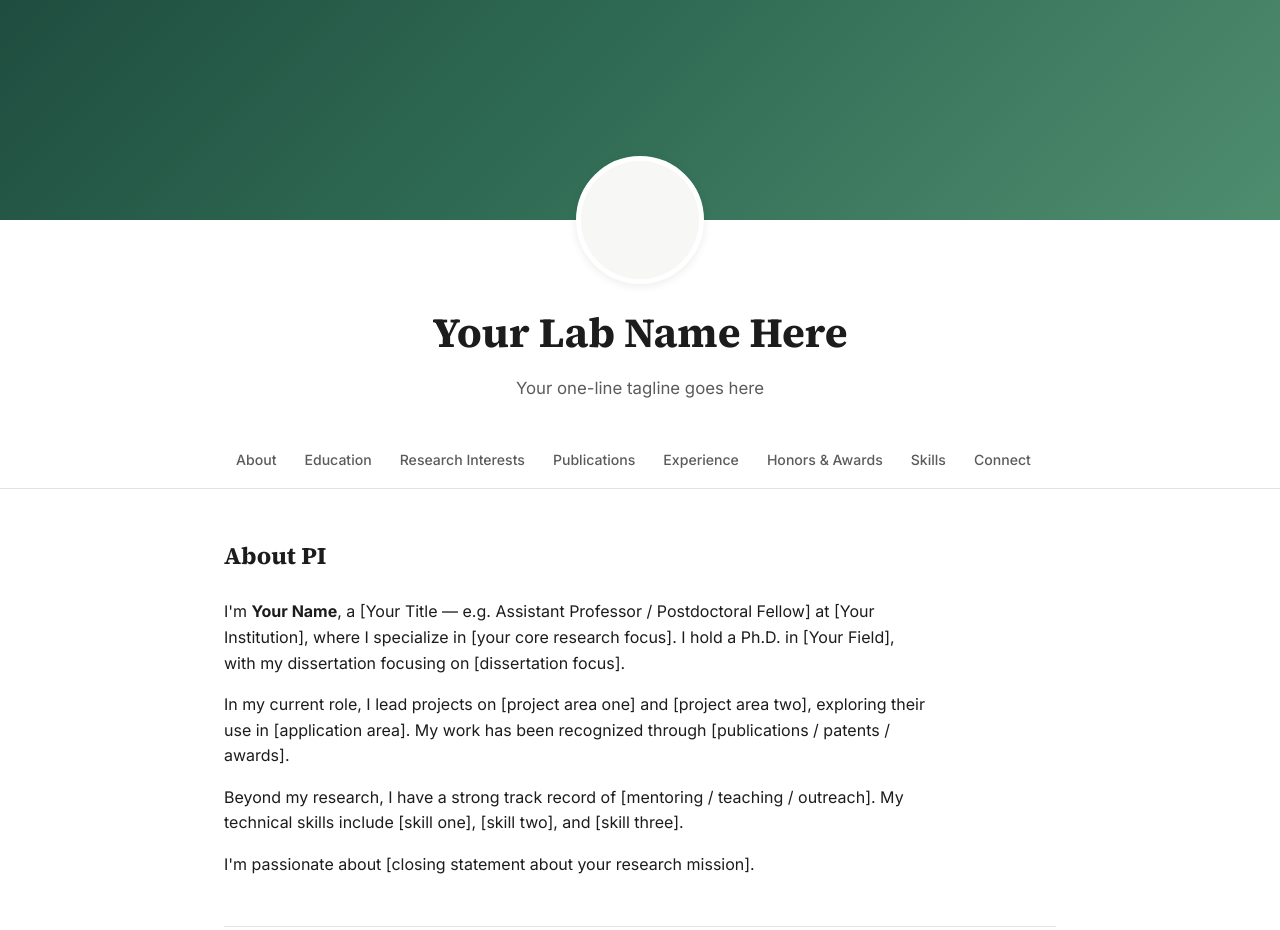
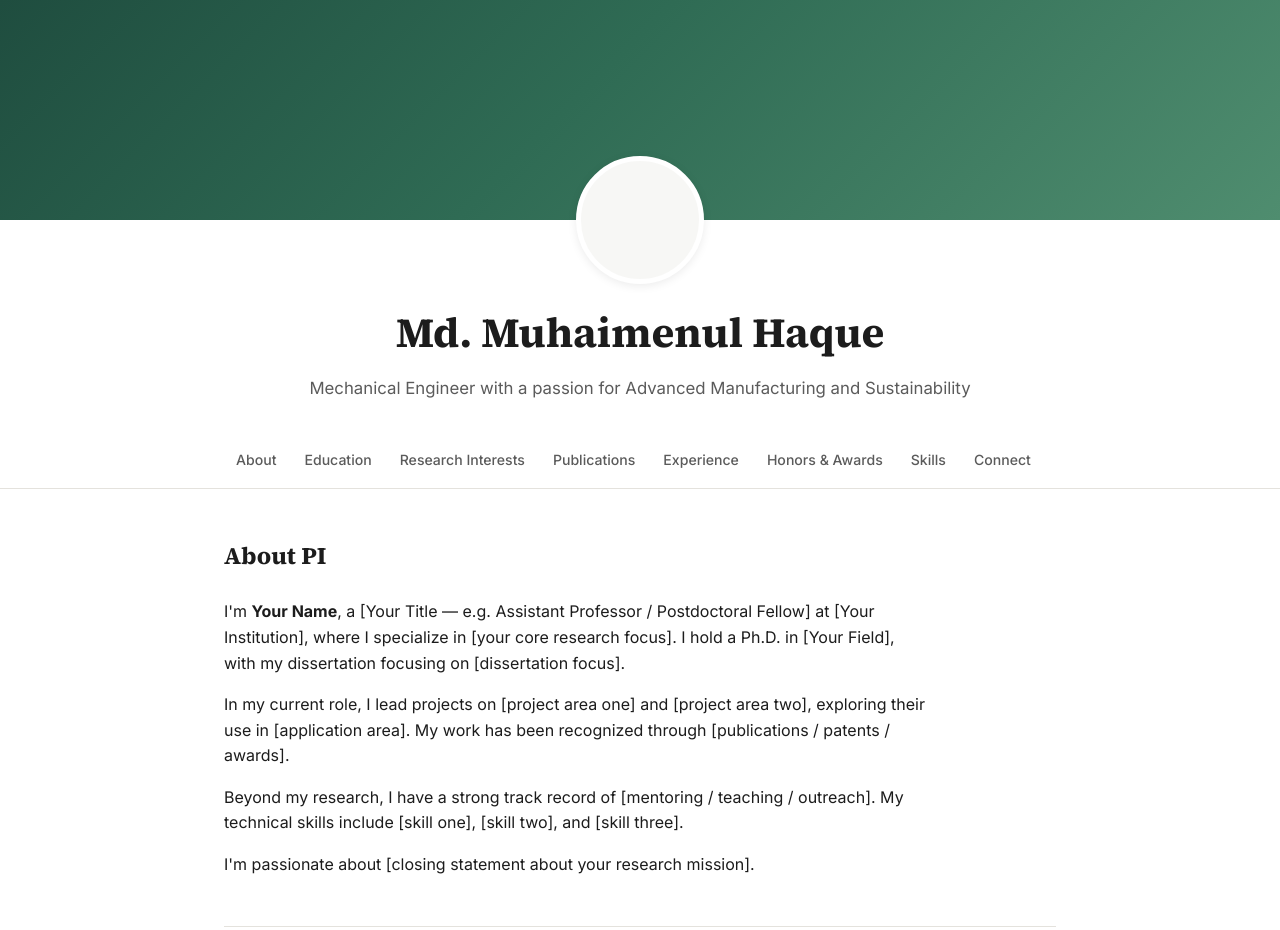
Before and after one commit to Sascho042/MMH, a plain HTML site: page index.html in a window 1280 px wide. Shown: the top 930 px of the page. Drawn offline with Linux system fonts and the light colour scheme.

Commit message:
Change lab name and tagline in index.html
Updated the title and tagline in the HTML header.

```diff
--- a/index.html
+++ b/index.html
@@ -3,7 +3,7 @@
 <head>
 <meta charset="UTF-8">
 <meta name="viewport" content="width=device-width, initial-scale=1.0">
-<title>Your Lab Name Here</title>
+<title>Md. Muhaimenul Haque</title>
 <meta name="description" content="Short one-line tagline for your lab">
 <link rel="stylesheet" href="style.css">
 <link rel="preconnect" href="https://fonts.googleapis.com">
@@ -23,8 +23,8 @@
     <div class="hero-avatar">
       <img src="assets/profile-placeholder.jpg" alt="Profile photo" onerror="this.style.display='none'">
     </div>
-    <h1 class="hero-title">Your Lab Name Here</h1>
-    <p class="hero-tagline">Your one-line tagline goes here</p>
+    <h1 class="hero-title">Md. Muhaimenul Haque</h1>
+    <p class="hero-tagline">Mechanical Engineer with a passion for Advanced Manufacturing and Sustainability</p>
   </div>
 </header>
 
```
